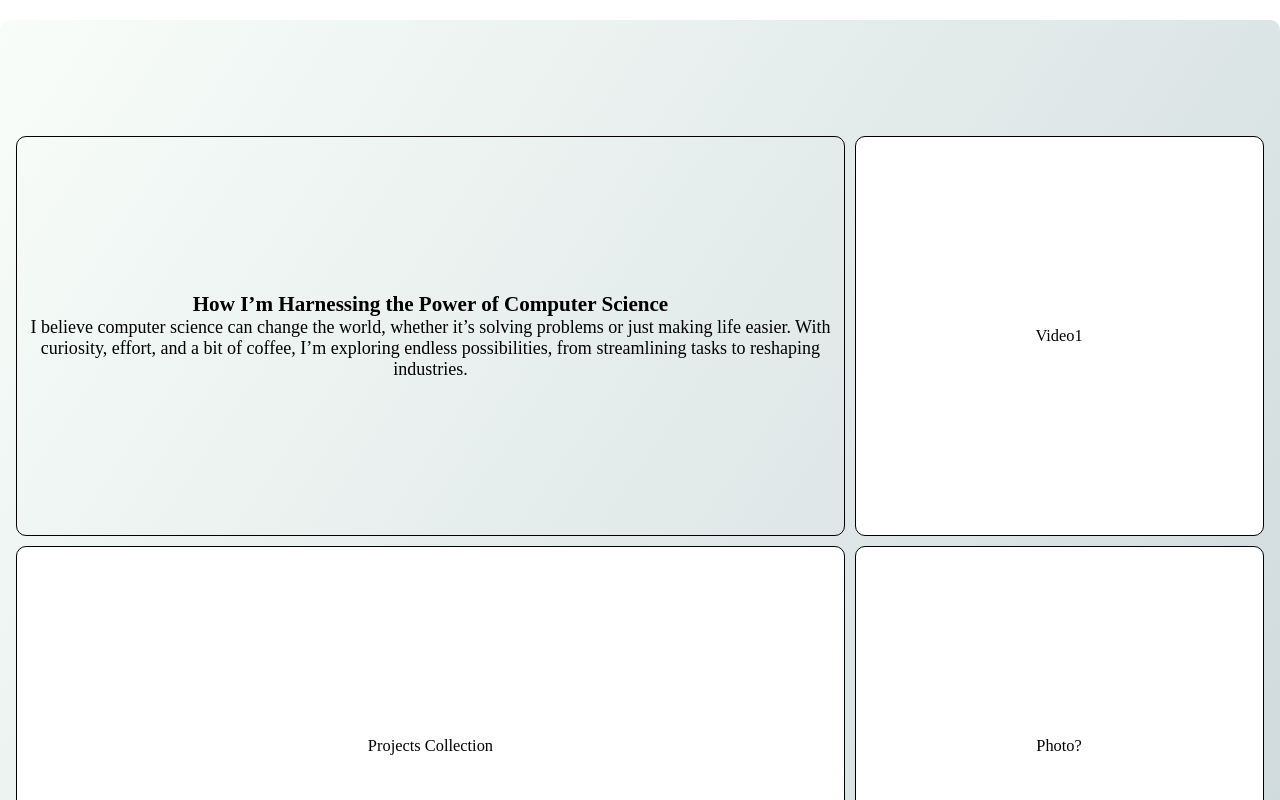
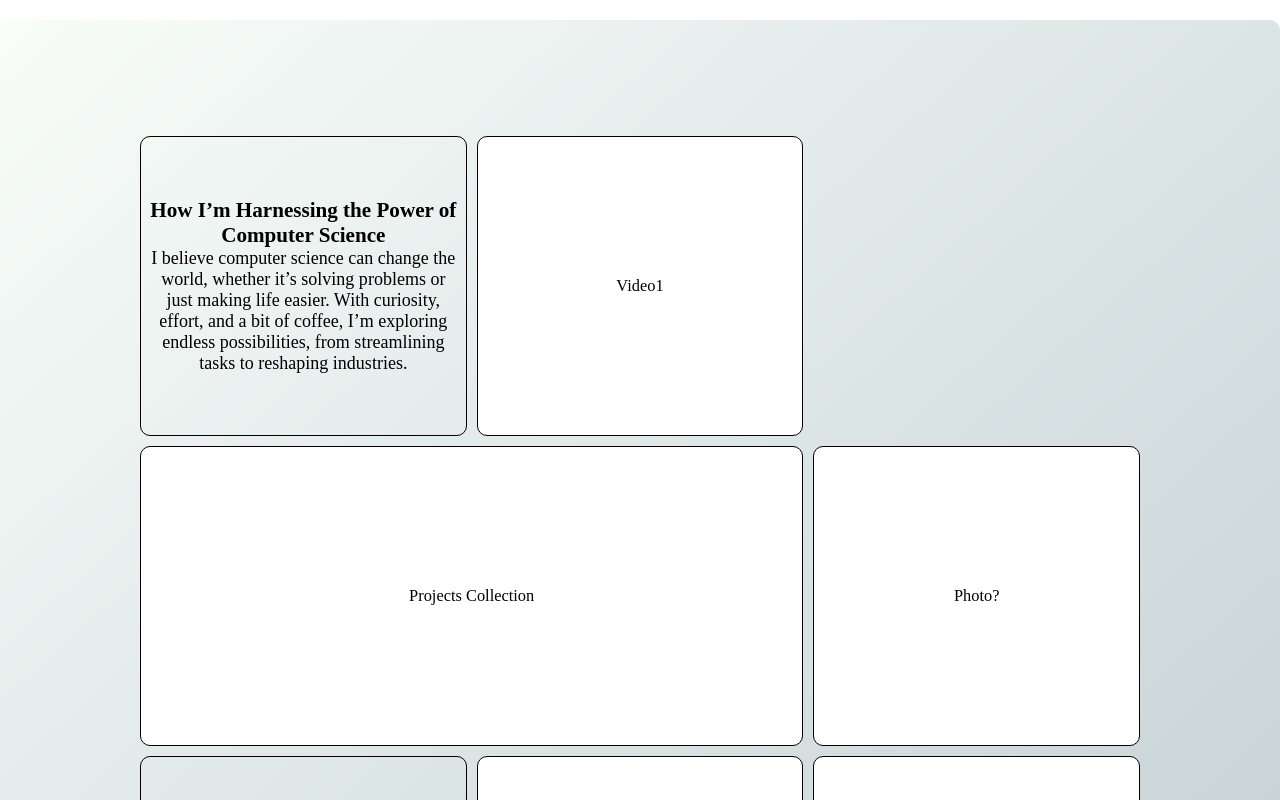
Before and after one commit to ryannolanco/portfolio-website-2025, a React (Vite) app: page / in a window 1280 px wide. Shown: the part 820-1620 px from the top of the page. Built offline with nearby package versions, Linux system fonts and the light colour scheme; the HTML template or start-up script is replaced by a standard one; a web font is replaced by a local one.

Commit message:
grid styling changes for desktop view

```diff
--- a/src/components/sortable/draggable-items-array.jsx
+++ b/src/components/sortable/draggable-items-array.jsx
@@ -8,7 +8,7 @@ const initialItems = [
 		id: 'about-draggable',
 		content: <About />,
 		invisible: false,
-		double: true,
+		double: false,
 	},
 	{
 		id: 'A',
@@ -33,13 +33,13 @@ const initialItems = [
 		id: 'next-steps-draggable',
 		content: <NextSteps />,
 		invisible: false,
-		double: true,
+		double: false,
 	},
 	{
 		id: 'G',
 		content: 'Certifications',
 		invisible: false,
-		double: true,
+		double: false,
 	},
 
 	{ id: 'D', content: 'Video2', invisible: false, double: false },
--- a/src/components/sortable/draggable.css
+++ b/src/components/sortable/draggable.css
@@ -8,7 +8,6 @@
 	border-radius: 1rem;
 	/* background: linear-gradient(to bottom right, #bee0f2, #e0cdee); */
 	background-color: rgb(255, 255, 255);
-
 }
 
 .draggable--img {
@@ -26,7 +25,8 @@
 
 /* INDIVIDUAL ITEM STYLING*/
 
-.about-draggable, .next-steps-draggable {
+.about-draggable,
+.next-steps-draggable {
 	display: flex;
 	justify-content: center;
 	text-align: center;
@@ -48,7 +48,7 @@
 @media (min-width: 1200px) {
 	.draggable {
 		max-width: 100%;
-		height: 400px;
+		height: 300px;
 		background-color: rgb(0, 166, 221);
 		display: flex;
 		justify-content: center;
--- a/src/components/sortable/sortable.css
+++ b/src/components/sortable/sortable.css
@@ -7,7 +7,6 @@
 	margin-top: 0;
 	background: linear-gradient(to bottom right, #ccf0e9, #c8a3ee);
 	padding: 1rem;
-
 }
 
 .sortable-grid__container {
@@ -38,7 +37,7 @@
 		display: grid;
 		max-height: max-content;
 		grid-template-columns: repeat(3, 1fr);
-    width: 1520px;
+		width: 1000px;
 		gap: 10px;
 		padding-top: 100px;
 		padding-bottom: 100px;
```
Lines whose indentation alone changed are shown as unchanged.
